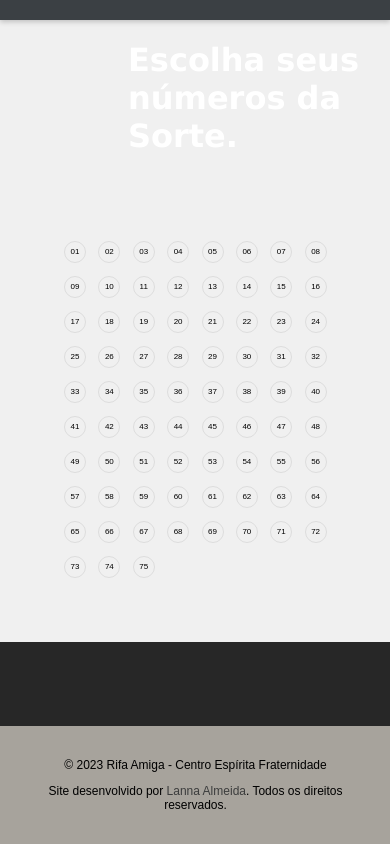
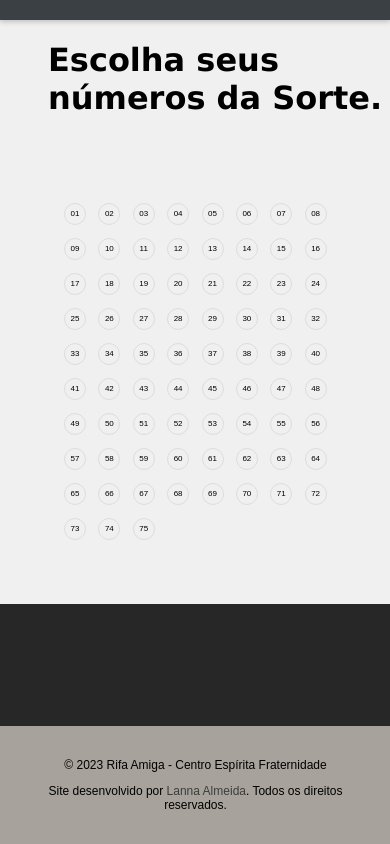
Before and after one commit to lanroo/rifamiga_fraternidade, a React (Create React App) app: page /raffles in a window 390 px wide. Built offline with nearby package versions, Linux system fonts and the light colour scheme.

Commit message:
fix bugs

```diff
--- a/src/pages/RafflePage.tsx
+++ b/src/pages/RafflePage.tsx
@@ -17,7 +17,7 @@ const RafflePage: React.FC = () => {
 
   return (
     <div>
-      <h1>Escolha seus números da Sorte.</h1>
+      <h1 id='numbers-text'>Escolha seus números da Sorte.</h1>
       <div className="bingo-board">
         {Array.from({ length: 75 }, (_, i) => i + 1).map((number) => (
           <div
--- a/src/pages/styles/CadastroPage.css
+++ b/src/pages/styles/CadastroPage.css
@@ -20,7 +20,6 @@ button {
     transition: all 0.3s;
     margin-left: 26rem;
 }
-
 
 
 @media (max-width: 768px) {
--- a/src/pages/styles/RafflePage.css
+++ b/src/pages/styles/RafflePage.css
@@ -1,3 +1,11 @@
+
+
+h1 {
+    margin-left: 27rem!important;
+    font-family: 'Lucida Sans', 'Lucida Sans Regular', 'Lucida Grande', 'Lucida Sans Unicode', Geneva, Verdana, sans-serif;
+    color: rgb(0, 0, 0);
+}
+
 .bingo-wrapper {
     display: flex;
     justify-content: center;
@@ -34,10 +42,7 @@
     color: white;
 }
 
-h1{
-    margin-left:3.5rem;
-    font-family: 'Lucida Sans', 'Lucida Sans Regular', 'Lucida Grande', 'Lucida Sans Unicode', Geneva, Verdana, sans-serif;
-}
+
 
 
     @media (max-width: 600px) {
@@ -51,6 +56,11 @@ h1{
             height: 25px;
             font-size: 10px;
     }
+    h1 {
+        margin-left: 3rem!important;
+        font-family: 'Lucida Sans', 'Lucida Sans Regular', 'Lucida Grande', 'Lucida Sans Unicode', Geneva, Verdana, sans-serif;
+        color: rgb(0, 0, 0);
+    }
 
     @media (max-width: 400px) {
         .bingo-board {
@@ -63,5 +73,10 @@ h1{
             height: 20px;
             font-size: 8px;
         }
+        h1 {
+            margin-left: 3rem!important;
+            font-family: 'Lucida Sans', 'Lucida Sans Regular', 'Lucida Grande', 'Lucida Sans Unicode', Geneva, Verdana, sans-serif;
+            color: rgb(0, 0, 0);
+        }
     }
 }
```
